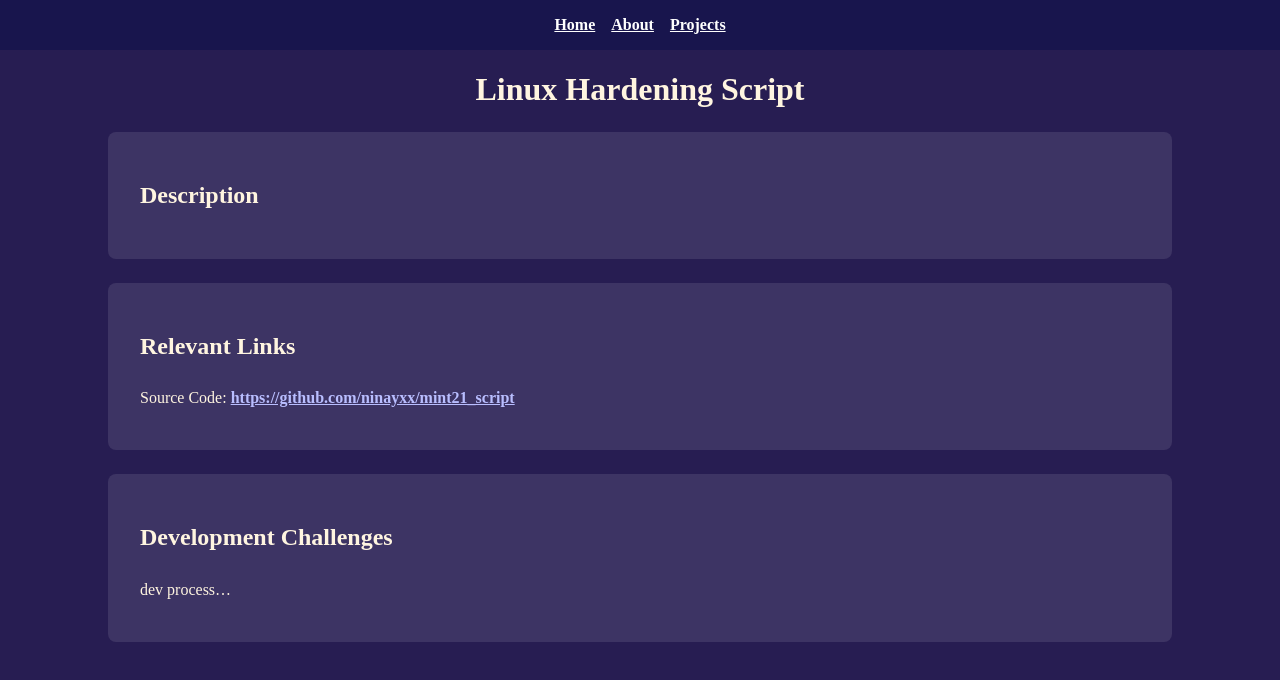
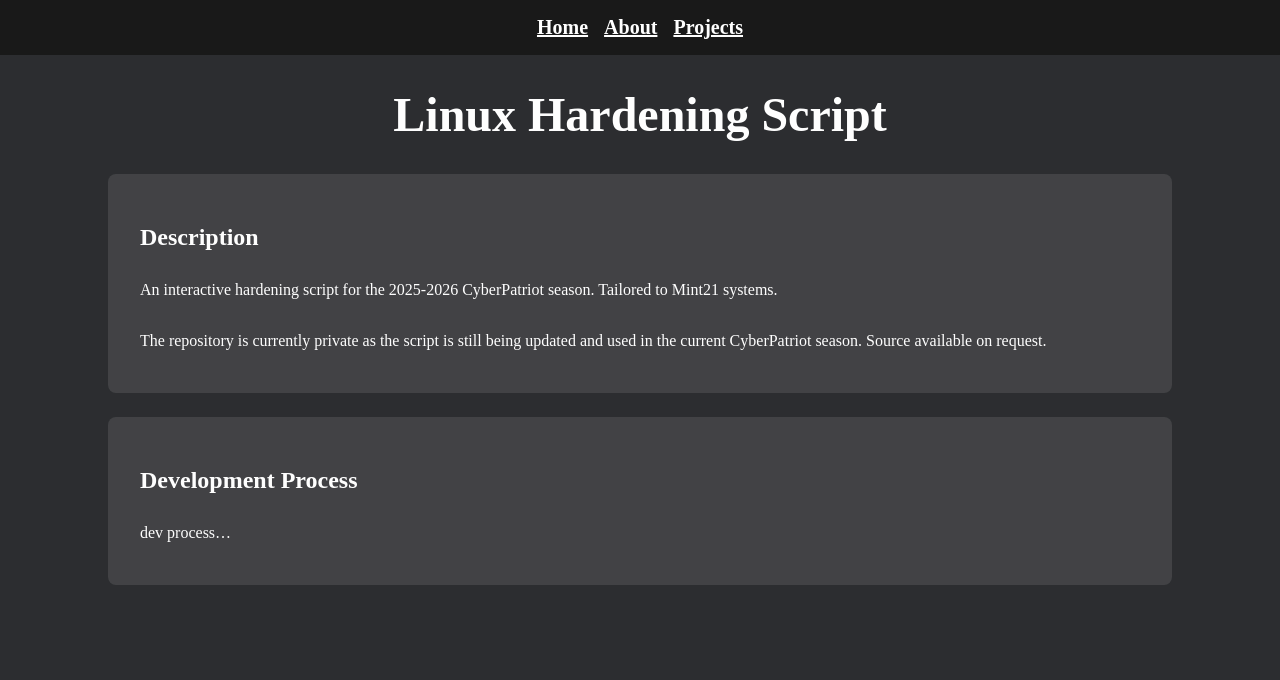
Before and after one commit to ninayxx/ninayxx.github.io, an Astro site: page /projects/linux-hardening-script in a window 1280 px wide. Built offline with nearby package versions, Linux system fonts and the light colour scheme; Astro itself is replaced by a stand-in of ours.

Commit message:
fix deployment issues, change colors

```diff
--- a/astro.config.mjs
+++ b/astro.config.mjs
@@ -2,4 +2,6 @@
 import { defineConfig } from 'astro/config';
 
 // https://astro.build/config
-export default defineConfig({});
+export default defineConfig({
+    site: 'https://ninayxx.github.io'
+});
--- a/src/components/Header.astro
+++ b/src/components/Header.astro
@@ -11,7 +11,7 @@
         display: flex;
         justify-content: center;
         gap: 1rem;
-        background-color: #18154d;
+        background-color: #191919;
         padding: 1rem;
     }
 
@@ -20,5 +20,6 @@
         text-decoration: underline;
         font-weight: bold;
         font-family: "Times New Roman", serif;
+        font-size: 1.25rem;
     }
 </style>
--- a/src/components/ProjectCard.astro
+++ b/src/components/ProjectCard.astro
@@ -55,7 +55,7 @@ const { title, image, page } = Astro.props;
         padding: 1rem;
         background: rgba(255, 255, 255, 0.85);
         border-radius: 8px;
-        color: #211b72;
+        color: #000000;
         font-size: 2.25rem;
         font-family: "Times New Roman", serif;
         transition: background 0.3s, color 0.3s;
--- a/src/layouts/ProjectLayout.astro
+++ b/src/layouts/ProjectLayout.astro
@@ -7,18 +7,20 @@ const { frontmatter } = Astro.props;
     <h1>{ frontmatter.title }</h1>
     <section class="box">
         <h2>Description</h2>
-        <p>{ frontmatter.description }</p>
+        <p class="desc">{ frontmatter.description }</p>
     </section>
 
-    <section class="box links">
+    {(frontmatter.source || frontmatter.game || frontmatter.cad) && (
+        <section class="box links">
         <h2>Relevant Links</h2>
-        {frontmatter.source && <p>Source Code: <a href={frontmatter.source} target="_blank" rel="noopener noreferrer">{frontmatter.source}</a></p>}
+        <p>Source Code: <a href={frontmatter.source} target="_blank" rel="noopener noreferrer">{frontmatter.source}</a></p>
         {frontmatter.game && <p>Game: <a href={frontmatter.game} target="_blank" rel="noopener noreferrer">{frontmatter.game}</a></p>}
         {frontmatter.cad && <p>STEP Files: <a href={frontmatter.cad} target="_blank" rel="noopener noreferrer">{frontmatter.cad}</a></p>}
-    </section>
+        </section>
+    )}
 
     {frontmatter.demo && (
-         <section class="box demo">
+        <section class="box demo">
         <h2>Demo Video:</h2>
         <iframe
             class="video"
@@ -30,7 +32,7 @@ const { frontmatter } = Astro.props;
     )}
 
     <section class="box dev">
-        <h2>Development Challenges</h2>
+        <h2>Development Process</h2>
         <slot />
     </section>
 </BaseLayout>
@@ -41,6 +43,7 @@ const { frontmatter } = Astro.props;
     }
     h1 {
         text-align: center;
+        font-size: 3rem;
     }
     .box {
         text-align: left;
@@ -55,4 +58,7 @@ const { frontmatter } = Astro.props;
         border: none;
         border-radius: 4px;
     }
+    .desc {
+        white-space: pre-line;
+    }
 </style>
--- a/src/pages/projects.astro
+++ b/src/pages/projects.astro
@@ -13,7 +13,7 @@ const projects: Project[] = [
     { title: "Quadruped Spider Robot", image: "", link: "/projects/quadruped-robot"},
     { title: "Null Pointers Design Challenge", image: "", link: "/projects/null-pointers"},
     { title: "Career Quest", image: "/assets/career-quest-bg.png", link: "/projects/career-quest"},
-    { title: "Linux Hardening Script", image: "", link: "/projects/linux-hardening-script"}
+    { title: "Linux Hardening Script", image: "/assets/linux-script-bg.png", link: "/projects/linux-hardening-script"}
 ];
 ---
 
--- a/src/pages/projects/linux-hardening-script.md
+++ b/src/pages/projects/linux-hardening-script.md
@@ -1,8 +1,11 @@
 ---
 layout: ../../layouts/ProjectLayout.astro
 title: Linux Hardening Script
-description:
-source: https://github.com/ninayxx/mint21_script
+description: |-
+    An interactive hardening script for the 2025-2026 CyberPatriot season. Tailored to Mint21 systems.
+
+    The repository is currently private as the script is still being updated and used in the current CyberPatriot season. Source available on request.
+source:
 demo:
 ---
 
--- a/src/styles/global.css
+++ b/src/styles/global.css
@@ -1,8 +1,11 @@
 :root {
-    --bg: #271d52;
+    --bg: #2c2d30;
     --box: rgba(255, 255, 255, 0.10);
-    --text: #fff5e0;
-    --link: #b9beff;
+    --text: #fefefe;
+    --link: #9fc4ff;
+}
+h1 {
+    font-size: 3rem
 }
 
 body {
```
Also changed, not shown: .github/workflows/deploy.yml (added), public/assets/linux-script-bg.png (added).
